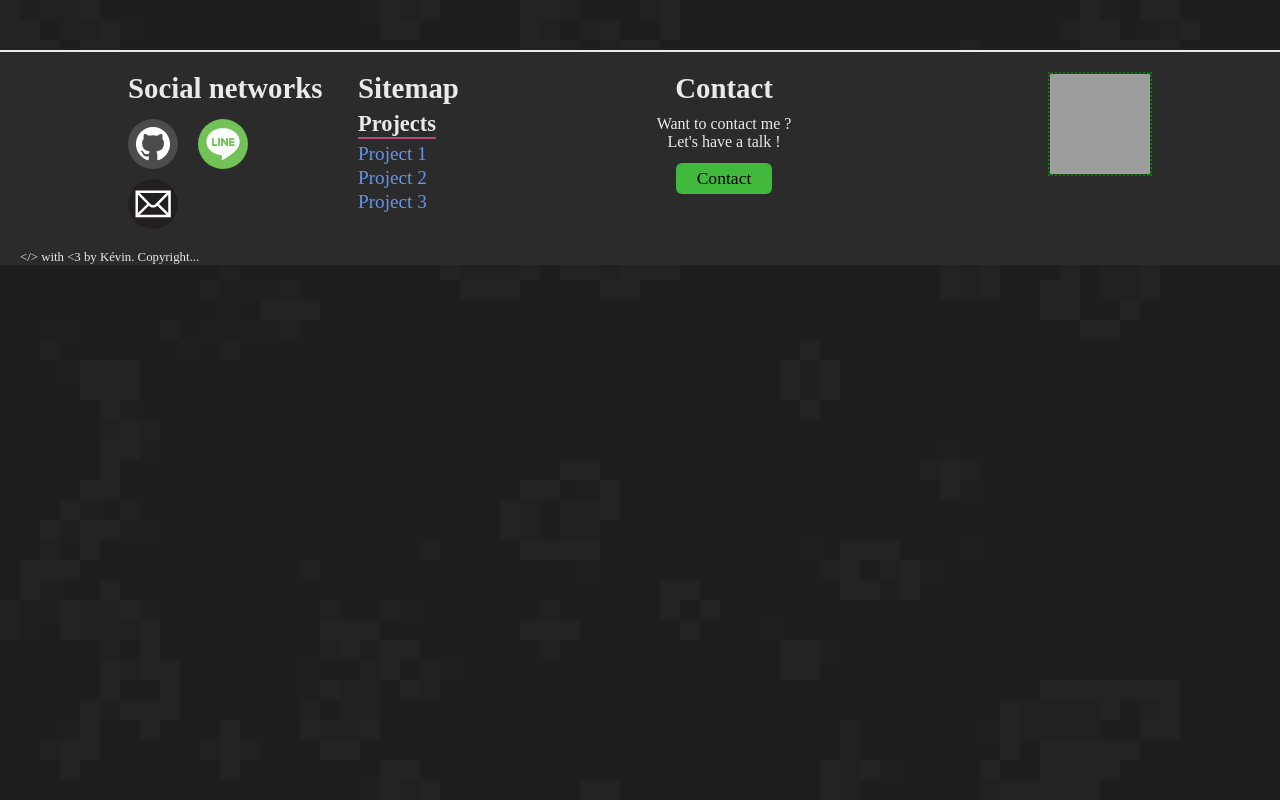
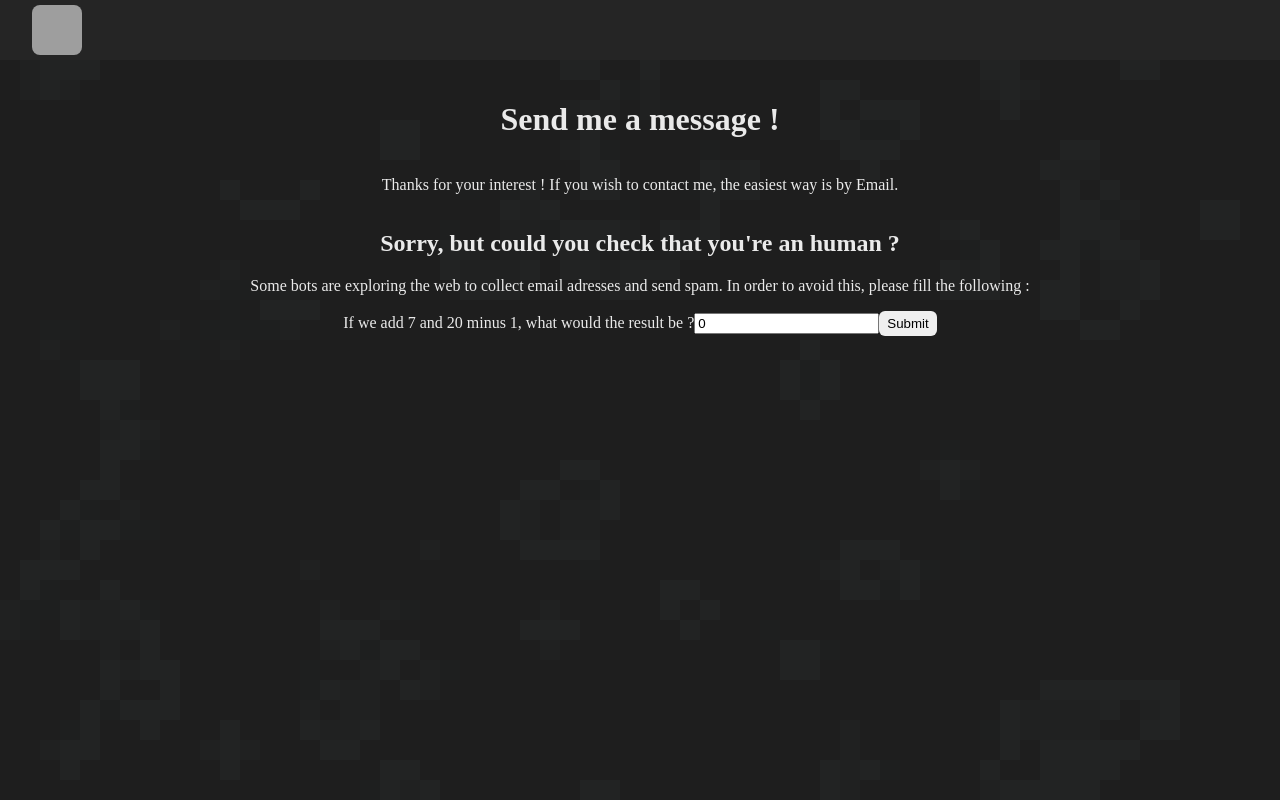
Before and after one commit to LJ5O/website, a Vue app: page /contact in a window 1280 px wide. Shown: the top 800 px of the page. Built offline with nearby package versions, Linux system fonts and the light colour scheme; grey boxes are pictures that could not be loaded.

Commit message:
Worked on the contact system

```diff
--- a/src/assets/localization/en/localization.json
+++ b/src/assets/localization/en/localization.json
@@ -94,5 +94,30 @@
         "desc": "When working with AI, creating a high-quality dataset for training is vital. Many operations and transformations need to be executed, which require a solid understanding of data management. Some infrasctructures also come with databases containing valuable information, that should be extracted and analysed to extract the best from it."
       }
     }
+  },
+  "contact": {
+    "title": "Send me a message !",
+    "subtitle": "Thanks for your interest ! If you wish to contact me, the easiest way is by Email.",
+    "captcha":{
+      "title": "Sorry, but could you check that you're an human ?",
+      "desc": "Some bots are exploring the web to collect email adresses and send spam. In order to avoid this, please fill the following :",
+      "question": "If we add {x} and {y} minus {z}, what would the result be ?",
+      "submit": "Submit",
+      "false": "Sorry, this doesn't seems right !"
+    },
+    "emails": {
+      "work" :{
+        "title": "Work",
+        "desc": "If your message is about a job opportunity, a company or some professional matter, please use {email}"
+      },
+      "school" :{
+        "title": "Academics and research",
+        "desc": "{email} is the best suited to talk about universities and research."
+      },
+      "others" :{
+        "title": "Other cases",
+        "desc": "In case the two previous emails don't suit your needs, you can also use {email}. This address is considered to be a general purposes one."
+      }
+    }
   }
 }
--- /dev/null
+++ b/src/components/contact/emails.vue
@@ -0,0 +1,98 @@
+<template>
+  <div v-if="isHuman">
+    <h2>{{ $t("contact.emails.work.title") }}</h2>
+    <p>{{ $t("contact.emails.work.desc", {email:mail1}) }}</p>
+    <h2>{{ $t("contact.emails.school.title") }}</h2>
+    <p>{{ $t("contact.emails.school.desc", {email:mail2}) }}</p>
+    <h2>{{ $t("contact.emails.others.title") }}</h2>
+    <p>{{ $t("contact.emails.others.desc", {email:mail3}) }}</p>
+  </div>
+  <div v-else>
+    <h2>{{ $t("contact.captcha.title") }}</h2>
+    <p>{{ $t("contact.captcha.desc") }}</p>
+    <p v-if="isFalse">{{ $t("contact.captcha.false") }}</p>
+    <label for="captcha">{{ $t("contact.captcha.question", {x:x, y:y, z:z}) }}</label>
+    <input type="number" id="captcha" v-model="captchaValue"/>
+    <button class="button" @click="captchaSubmit">{{ $t("contact.captcha.submit") }}</button>
+  </div>
+</template>
+
+<script setup>
+import { onBeforeMount, ref } from 'vue';
+
+    const validationChar = "&"; // Used to check that provided number is valid
+    const x = 7;
+    const y =20;
+    const z = 1;
+
+    let mail1 = ref("");
+    let mail2 = ref("");
+    let mail3 = ref("");
+
+    let captchaValue = ref(0);
+    let isHuman = ref(false);
+    let isFalse = ref(false);
+
+    onBeforeMount(()=>{
+
+    });
+
+    const captchaSubmit = ()=>{
+        if(ceasarEncryption(validationChar, captchaValue.value) == "@"){
+            //OK
+            isFalse.value = false;
+            isHuman;value = true;
+            readEmails();
+        }else{
+            isFalse.value = true;
+        }
+    };
+
+    const readEmails = ()=>{
+        for(let i=0; i<encryptedEmails.length; i++){
+            const letter = ceasarEncryption(encryptedEmails[i], 26);
+            if(letter == "*") continue;
+            if(i%3==0){
+                //mail1.value= mail1.value+letter;
+            }else if(i%3==1){
+                //mail2.value = mail2.value+letter;
+            }else{
+                //mail3.value = mail3.value+letter;
+            }
+            if(i%3==1)console.log(letter);
+        }
+    }
+
+    const ceasarEncryption = (input, gap)=>{
+        return String.fromCharCode(input.charCodeAt(0) + gap);
+    }
+    const encodeEmails = (emails, key)=>{
+        let output = "";
+        let i=0;
+        let j=0;
+        let letterIndex=0;
+        while(true){
+            const mail = emails[i%emails.length];
+            let end = true;
+
+            if(j<mail.length){
+                //still letters to add
+                output+=ceasarEncryption(mail[j], key);
+                end=false;
+            }else{
+                output+=ceasarEncryption('*', key);
+            }
+
+            i++;
+            if(end)break;
+            if(i%emails.length == emails.length-1)j++; // Looped through all emails, next letter
+        }
+        return output;
+    }
+</script>
+
+<style scoped>
+    label{
+        color: #EAEAEA;
+    }
+</style>
--- a/src/components/home/intersection.vue
+++ b/src/components/home/intersection.vue
@@ -2,14 +2,16 @@
   <div class="intersection_div">
       <div class="intersection_content test">
         <h2 class="test">{{ props.text }}</h2>
-        <a :href="props.buttonLink"><div class="button intersection_button_div test">
+        <RouterLink :to="buttonLink"><div class="button intersection_button_div test">
             <p>{{buttonText}}</p>
-        </div></a>
+        </div></RouterLink>
       </div>
     </div>
 </template>
 
 <script setup>
+import { RouterLink } from 'vue-router';
+
 const props = defineProps({
         text:{
             type: String,
--- a/src/router/index.js
+++ b/src/router/index.js
@@ -2,6 +2,7 @@ import { createRouter, createWebHistory } from 'vue-router'
 import HomeView from '../views/HomeView.vue'
 import BaseArticle from '@/views/BaseArticle.vue'
 import SkillsView from '@/views/SkillsView.vue'
+import ContactView from '@/views/ContactView.vue'
 
 const router = createRouter({
   history: createWebHistory(import.meta.env.BASE_URL),
@@ -22,6 +23,11 @@ const router = createRouter({
       component: SkillsView
     },
     {
+      path: '/contact',
+      name: 'contact',
+      component: ContactView
+    },
+    {
       path: '/about',
       name: 'about',
       // route level code-splitting
--- /dev/null
+++ b/src/views/ContactView.vue
@@ -0,0 +1,35 @@
+<template>
+    <Header/>
+    <div id="contact_content">
+      <h1>{{ $t("contact.title") }}</h1>
+      <p>{{ $t("contact.subtitle") }}</p>
+      <!--<img :src="ContactSvg"/>-->
+      <emails/>
+
+    </div>
+  </template>
+
+<script setup>
+    import Header from '@/components/header.vue';
+    import emails from '@/components/contact/emails.vue';
+
+    import ContactSvg from '@/assets/svg/contact.svg';
+</script>
+
+<style scoped>
+  #contact_content{
+    width: 80%;
+    margin: auto;
+    margin-top: 20px;
+    display: flex;
+    flex-direction: column;
+    /*justify-content: center;*/
+    align-items: center;
+    text-align: center;
+    min-height: 100vh;
+  }
+  #contact_content img{
+    width: 100%;
+    max-width: 600px;
+  }
+</style>
--- a/src/views/HomeView.vue
+++ b/src/views/HomeView.vue
@@ -15,7 +15,7 @@
 
     <welcome/>
 
-    <intersection :text="i18n.t('home.contactMe')" :button-text="i18n.t('home.contactButton')" button-link="#"/>
+    <intersection :text="i18n.t('home.contactMe')" :button-text="i18n.t('home.contactButton')" button-link="contact"/>
 
     <presentation/>
 
```
